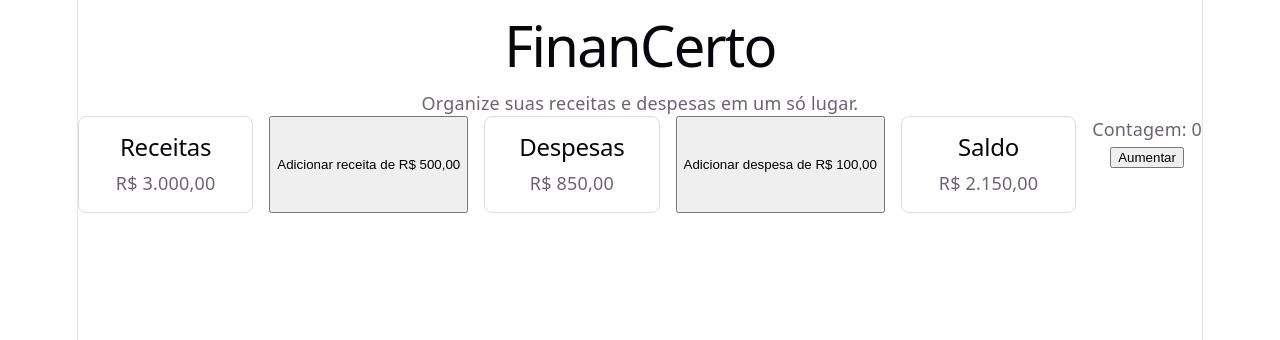
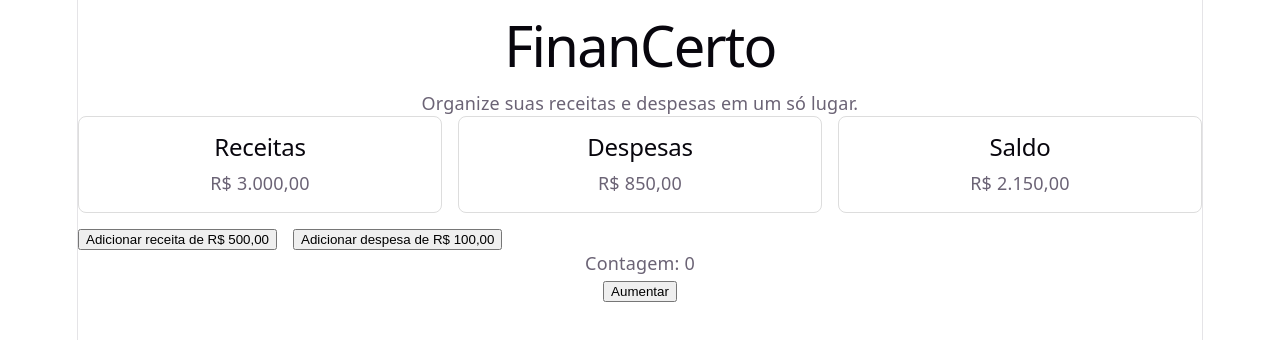
Before and after one commit to POLLY1515/FinanCerto, a React (Vite) app in the folder financerto-frontend/: page / in a window 1280 px wide. Shown: the top 340 px of the page. Built offline with nearby package versions, Linux system fonts and the light colour scheme.

Commit message:
refactor: separar cartões e ações financeiras

```diff
--- a/financerto-frontend/src/App.css
+++ b/financerto-frontend/src/App.css
@@ -188,3 +188,10 @@
     flex-direction: column;
   }
 }
+
+.acoes-financeiras{
+  display: flex;
+  gap: 16px;
+  margin-top: 16px;
+  flex-wrap: wrap;
+}
--- a/financerto-frontend/src/App.jsx
+++ b/financerto-frontend/src/App.jsx
@@ -20,11 +20,7 @@ function App() {
             maximumFractionDigits: 2,
           })}`}
         />
-        <button
-          onClick={() => setReceitas((valorAnterior) => valorAnterior + 500)}
-        >
-          Adicionar receita de R$ 500,00
-        </button>
+
         <CartaoResumo
           titulo="Despesas"
           valor={`R$ ${despesas.toLocaleString("pt-BR", {
@@ -32,11 +28,6 @@ function App() {
             maximumFractionDigits: 2,
           })}`}
         />
-        <button
-          onClick={() => setDespesas((valorAnterior) => valorAnterior + 100)}
-        >
-          Adicionar despesa de R$ 100,00
-        </button>
         <CartaoResumo
           titulo="Saldo"
           valor={`R$ ${saldo.toLocaleString("pt-BR", {
@@ -44,8 +35,21 @@ function App() {
             maximumFractionDigits: 2,
           })}`}
         />
-        <Contador />
       </div>
+      <div className="acoes-financeiras">
+        <button
+          onClick={() => setReceitas((valorAnterior) => valorAnterior + 500)}
+        >
+          Adicionar receita de R$ 500,00
+        </button>
+        <button
+          onClick={() => setDespesas((valorAnterior) => valorAnterior + 100)}
+        >
+          Adicionar despesa de R$ 100,00
+        </button>
+      </div>
+
+      <Contador />
     </main>
   );
 }
```
